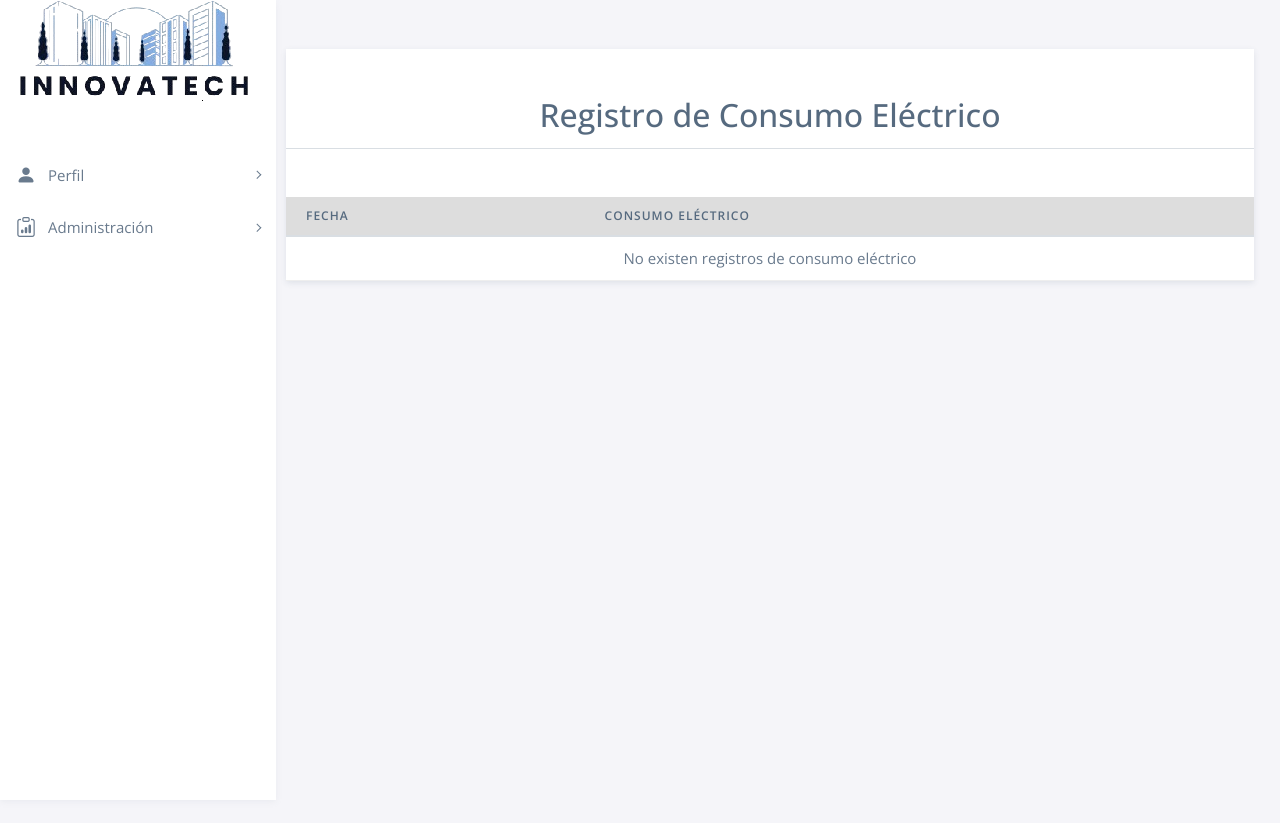
After one commit to jandres-21/proyecto.github.io, a Flask app: template my-app/templates/public/consumo_electrico.html in a window 1280 px wide. The commit adds this page. Run offline with Flask 3, Linux system fonts and the light colour scheme; the template is opened without the code that fills it, so the values that code supplies are empty; some libraries are stand-ins or nearby versions.

Commit message:
cambios rapidos para el video

```diff
--- a/my-app/templates/public/base_cpanel.html
+++ b/my-app/templates/public/base_cpanel.html
@@ -24,6 +24,20 @@
       .welcome-bar h1 {
         margin: 0; /* Elimina márgenes adicionales */
         color: #6c757d; /* Texto gris oscuro */
+      }
+      .image-grid {
+        display: grid;
+        grid-template-columns: repeat(2, 1fr); /* 2 columnas */
+        gap: 15px; /* Espacio entre imágenes */
+        justify-content: center;
+        padding: 20px;
+      }
+      .image-grid img {
+        width: 100%; /* Ajuste responsivo */
+        max-height: 400px; /* Aumento en la altura máxima */
+        object-fit: cover;
+        border-radius: 8px;
+        box-shadow: 2px 2px 10px rgba(0, 0, 0, 0.1);
       }
     </style>
     {% endblock %}
@@ -53,6 +67,16 @@
               </div>
               {% endif %}
 
+              <!-- Cuadrícula de imágenes -->
+              <div class="image-grid">
+                <img src="{{ url_for('static', filename='Diseño/1.jpg') }}" alt="Imagen 1">
+                <img src="{{ url_for('static', filename='Diseño/6.jpg') }}" alt="Imagen 6"> <!-- Imagen 6 ahora en segunda posición -->
+                <img src="{{ url_for('static', filename='Diseño/3.jpg') }}" alt="Imagen 3">
+                <img src="{{ url_for('static', filename='Diseño/4.jpg') }}" alt="Imagen 4">
+                <img src="{{ url_for('static', filename='Diseño/5.jpg') }}" alt="Imagen 5">
+                <img src="{{ url_for('static', filename='Diseño/2.jpg') }}" alt="Imagen 2"> <!-- Imagen 2 ahora en sexta posición -->
+              </div>
+
               <!--fin del bloque-->
               {% endblock %}
             </div>
--- /dev/null
+++ b/my-app/templates/public/consumo_electrico.html
@@ -0,0 +1,45 @@
+{% extends 'public/base_cpanel.html' %}
+
+{% block title %}Consumo Eléctrico{% endblock %}
+
+{% block body %}
+<div class="card content_consignaciones" style="border-radius: 0px !important">
+  <section id="datosConsumoElectrico">
+    <h2 class="text-center mt-5 mb-5">
+      Registro de Consumo Eléctrico
+      <hr />
+    </h2>
+
+    <div class="table-responsive text-nowrap">
+      <table class="table table-hover" id="tablaConsumoElectrico">
+        <thead>
+          <tr style="background-color: #ddd">
+            <th>Fecha</th>
+            <th>Consumo Eléctrico</th>
+          </tr>
+        </thead>
+        <tbody>
+          {% if datos_consumo_electrico is defined and datos_consumo_electrico %}
+            {% for registro in datos_consumo_electrico %}
+            <tr>
+              <td>
+                {% if registro.fecha is not none %}
+                  {{ registro.fecha.strftime('%Y-%m-%d') }}
+                {% else %}
+                  Sin fecha
+                {% endif %}
+              </td>
+              <td>{{ registro.consumo if registro.consumo is not none else 'Sin datos' }}</td>
+            </tr>
+            {% endfor %}
+          {% else %}
+          <tr>
+            <td colspan="2" class="text-center">No existen registros de consumo eléctrico</td>
+          </tr>
+          {% endif %}
+        </tbody>
+      </table>
+    </div>
+  </section>
+</div>
+{% endblock %}
--- a/my-app/templates/public/includes/menu_sidebar.html
+++ b/my-app/templates/public/includes/menu_sidebar.html
@@ -60,10 +60,17 @@
             <div data-i18n="Tables">Control de Acceso</div>
           </a>
         </li>
-        <li class="menu-item {% if request.path == '/sensor_humo' %} active {% endif %}">
+        <li class="menu-item {% if request.path == '/sensores-humo' %} active {% endif %}">
           <a href="/sensores-humo" class="menu-link">
             <i class="menu-icon bi bi-cloud-fog2"></i> <!-- Icono de humo -->
             <div data-i18n="Tables">Sensor de Humo</div>
+          </a>
+        </li>
+        <!-- Nuevo apartado: Comsumo Electrico -->
+        <li class="menu-item {% if request.path == '/consumo-electrico' %} active {% endif %}">
+          <a href="/consumo-electrico" class="menu-link">
+            <i class="menu-icon bi bi-lightning-charge"></i> <!-- Icono de corriente -->
+            <div data-i18n="Tables">Comsumo Electrico</div>
           </a>
         </li>
       </ul>
```
Also changed, not shown: my-app/routers/router_home.py (+9 -0 lines), my-app/static/Diseño/1.jpg (added), my-app/static/Diseño/2.jpg (added), my-app/static/Diseño/3.jpg (added), my-app/static/Diseño/4.jpg (added), my-app/static/Diseño/5.jpg (added), my-app/static/Diseño/6.jpg (added).
